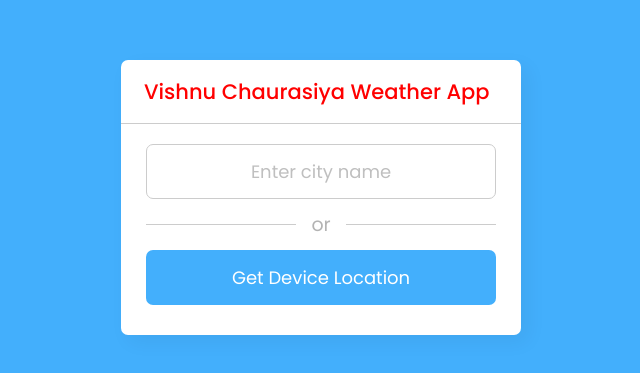
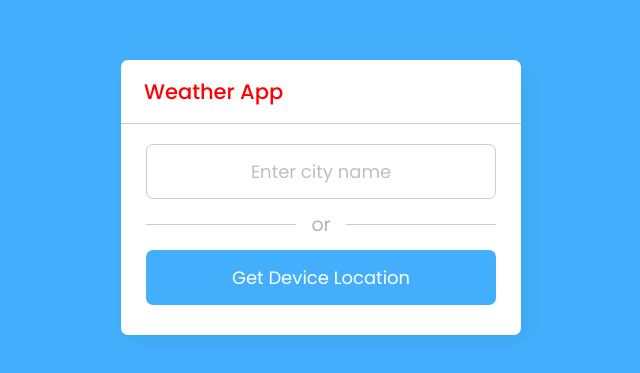
Before and after one commit to v662-coder/Weather-App, a plain HTML site: page index.html in a window 1280 px wide. Shown: the part 203-576 px from the top of the page, without its empty margins (319-959 px from the left). Drawn offline with nearby package versions, Linux system fonts and the light colour scheme.

Commit message:
Update index.html

```diff
--- a/index.html
+++ b/index.html
@@ -11,7 +11,7 @@
   </head>
   <body>
     <div class="wrapper">
-      <header><i class='bx bx-left-arrow-alt'></i> Vishnu Chaurasiya Weather App</header>
+      <header><i class='bx bx-left-arrow-alt'></i> Weather App</header>
       <section class="input-part">
         <p class="info-txt"></p>
         <div class="content">
```
